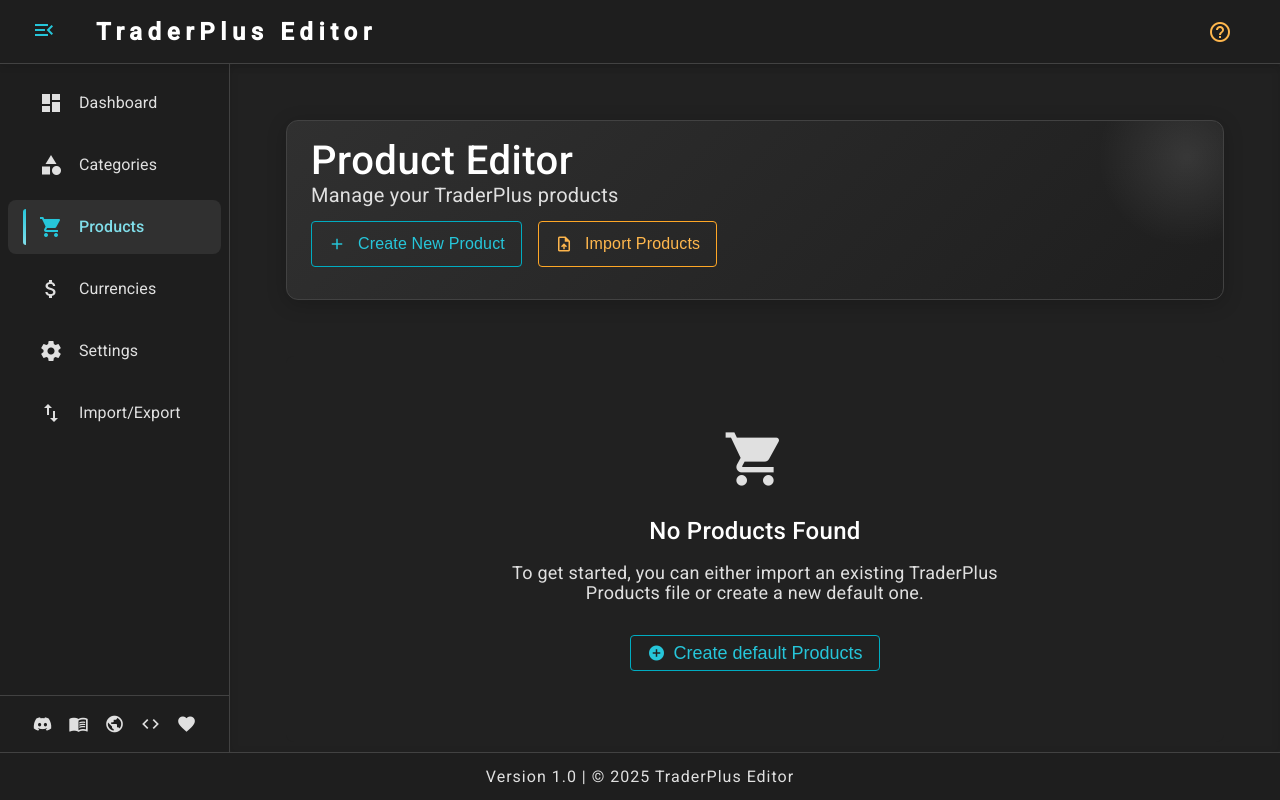
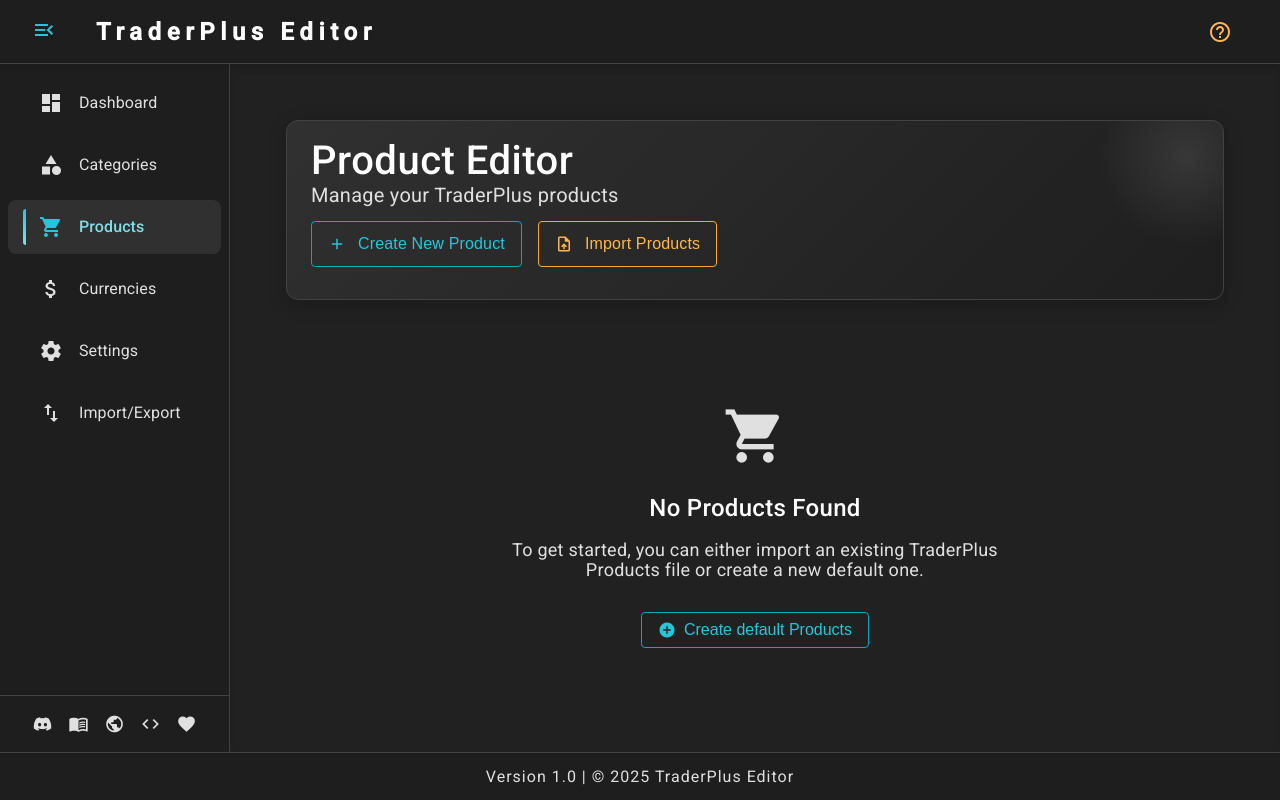
Before and after one commit to TheDmitri/traderpluseditor, an Angular app: page /products in a window 1280 px wide. Built offline with nearby package versions, Linux system fonts and the light colour scheme.

Commit message:
fixed(empty-states): Height wasn't correct when auto scale

```diff
--- a/src/styles/components/_empty-states.scss
+++ b/src/styles/components/_empty-states.scss
@@ -6,60 +6,43 @@
   align-items: center;
   justify-content: center;
   text-align: center;
-  padding: clamp(24px, 5%, 48px);
-  margin: clamp(12px, 3%, 24px) 0;
+  padding: 48px 24px;
+  margin: 24px 0;
   border-radius: 8px;
   background-color: var(--brush-card-background);
   border: 1px dashed var(--brush-border);
-  width: 100%;
-  height: 100%;
-  box-sizing: border-box;
 
   .empty-state-icon {
-    font-size: clamp(40px, 6vw, 64px);
-    height: auto;
-    width: auto;
+    font-size: 64px;
+    height: 64px;
+    width: 64px;
     color: var(--brush-text-secondary);
-    margin-bottom: clamp(16px, 4vh, 24px);
+    margin-bottom: 24px;
   }
 
   .empty-state-title {
-    font-size: clamp(var(--font-size-lg), 4vw, var(--font-size-xl));
+    font-size: var(--font-size-xl);
     font-weight: 500;
-    margin: 0 0 clamp(8px, 2vh, 16px) 0;
+    margin: 0 0 16px 0;
     color: var(--brush-text-primary);
-    max-width: 90%;
   }
 
   .empty-state-message {
-    font-size: clamp(var(--font-size-sm), 3vw, var(--font-size-base));
-    margin: 0 0 clamp(16px, 4vh, 32px) 0;
-    max-width: min(90%, 540px);
+    font-size: var(--font-size-base);
+    margin: 0 0 32px 0;
+    max-width: 540px;
     color: var(--brush-text-secondary);
   }
 
   .empty-state-actions {
     display: flex;
-    gap: clamp(8px, 2vw, 16px);
+    gap: 16px;
 
     @media (max-width: 768px) {
       flex-direction: column;
       width: 100%;
       max-width: 320px;
     }
-
-    /* Ensure buttons scale appropriately */
-    button,
-    a {
-      font-size: clamp(var(--font-size-sm), 2.5vw, var(--font-size-base));
-      white-space: nowrap;
-    }
-  }
-
-  /* Additional responsive adjustments */
-  @media (max-width: 480px) {
-    padding: 24px 16px;
-    min-height: 150px;
   }
 }
 
```
